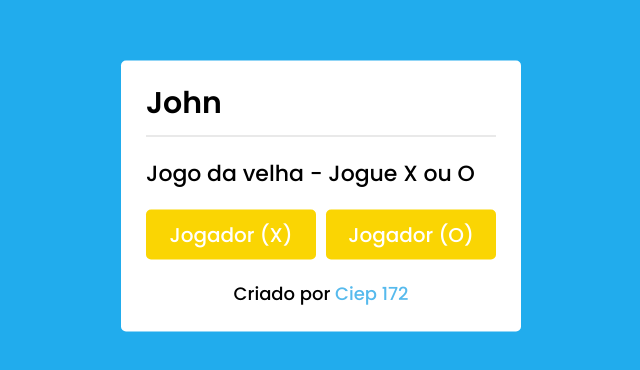
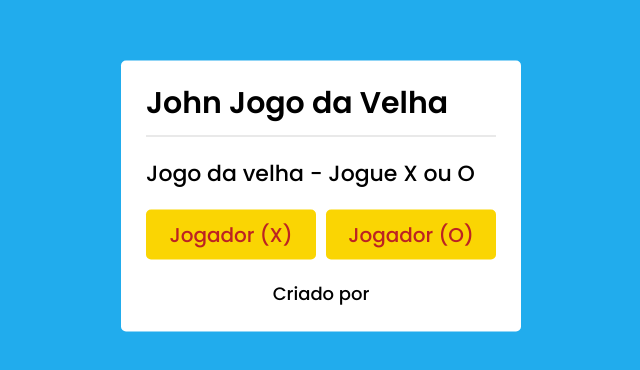
Before and after one commit to John2104/Jogo-da-Velha-do-John, a plain HTML site: page index.html in a window 1280 px wide. Shown: the part 204-574 px from the top of the page, without its empty margins (319-959 px from the left). Drawn offline with Linux system fonts and the light colour scheme.

Commit message:
Add files via upload

```diff
--- a/index.html
+++ b/index.html
@@ -2,21 +2,22 @@
 <html lang="pt-br">
 <head>
     <meta charset="UTF-8">
-    <title>jogo da Velha | John Jogo da Velha</title>
+    <title>jogo da Velha | John Jogo da velha</title>
     <link rel="stylesheet" href="style.css">
     <link rel="stylesheet" href="https://cdnjs.cloudflare.com/ajax/libs/font-awesome/5.15.3/css/all.min.css"/>
 </head>
 <body>
   <!-- caixa de seleção -->
   <div class="select-box">
-    <header>John</header>
+    <header>John Jogo da Velha</header>
     <div class="content">
       <div class="title">Jogo da velha - Jogue X ou O</div>
       <div class="options">
         <button class="playerX">Jogador (X)</button>
         <button class="playerO">Jogador (O)</button>
       </div>
-      <div class="credit">Criado por <a href="https://www.facebook.com/pages/Ciep-Brizol%C3%A3o-172-Nelson-Rodrigues/147299008656144" target="_blank">Ciep 172</a></div>
+      <div class="credit">Criado por <a href="John" targe="John"
+     </a></div>
     </div>
   </div>
 
--- a/style.css
+++ b/style.css
@@ -6,7 +6,7 @@
   font-family: 'Poppins', sans-serif;
 }
 ::selection{
-  color: #fff;
+  color: #f30808;
   background:#1f2cda;
 }
 body{
@@ -53,7 +53,7 @@ body{
   border: none;
   background: #fad503;
   border-radius: 5px;
-  color: #fff;
+  color: #bc2323;
   outline: none;
   cursor: pointer;
   transition: all 0.3s ease;
```
